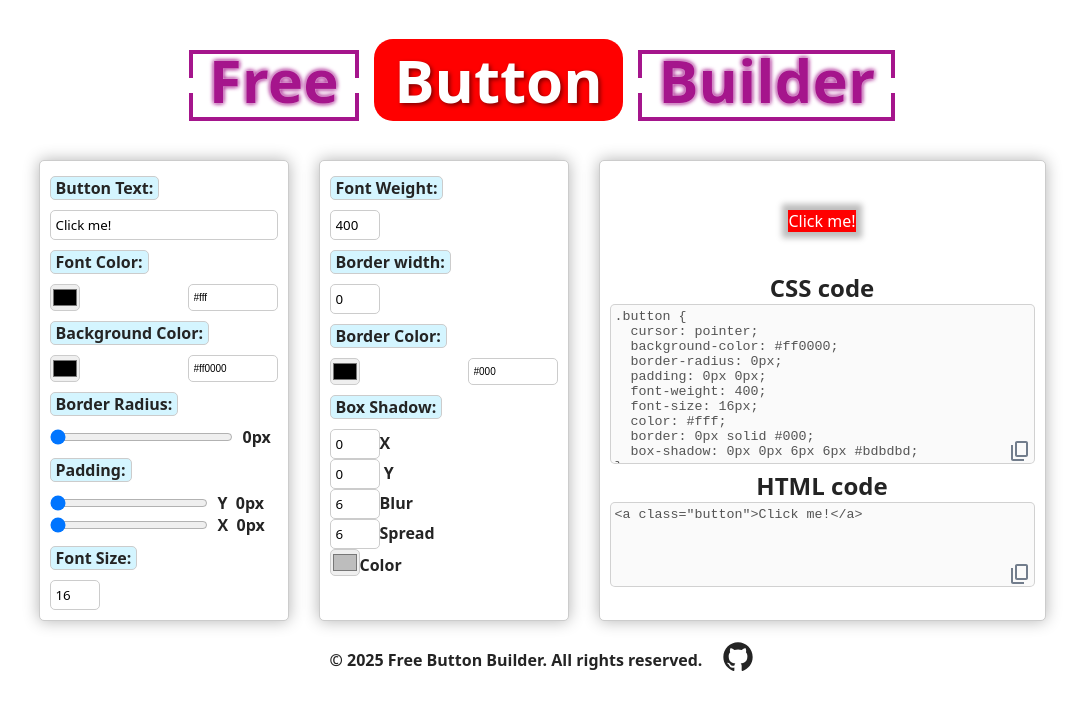
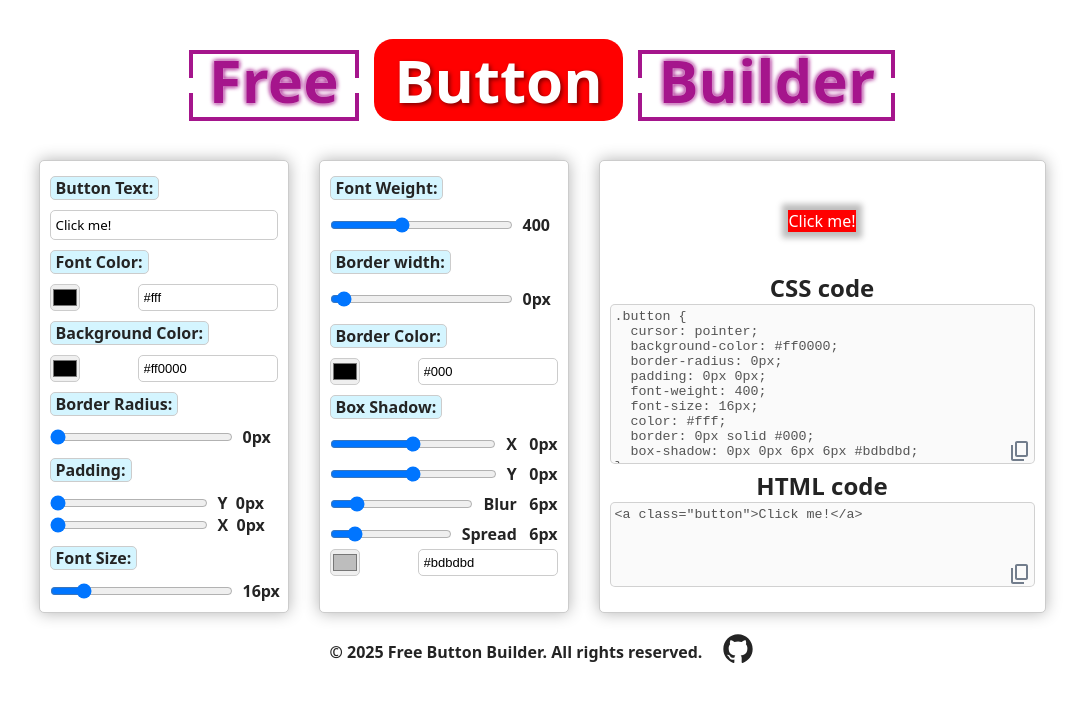
Before and after one commit to J-C-S-V/button-builder, a React (Vite) app: page / in a window 1280 px wide. Shown: the top 710 px of the page, without its empty margins (98-1182 px from the left). Built offline with nearby package versions, Linux system fonts and the light colour scheme.

Commit message:
update input type to range remaning components

```diff
--- a/src/App.css
+++ b/src/App.css
@@ -96,7 +96,6 @@ main {
 
 .workbench__input-padding,
 .workbench__input-font-weight,
-.workbench__input-font-size,
 .workbench__input-border,
 .workbench__input-box-shadow-x,
 .workbench__input-box-shadow-y,
@@ -146,17 +145,18 @@ main {
   fill: #464646;
 }
 
-.workbench__input-color {
+.workbench__input-color,
+.workbench__box-shadow-color {
   display: flex;
   justify-content: space-between;
-  gap: 0.5rem;
 }
 
 .workbench__font-color-preview,
 .workbench__background-color-preview,
-.workbench__border-color-preview {
-  font-size: 1rem;
-  width: 9rem;
+.workbench__border-color-preview,
+.workbench__box-shadow-color-preview {
+  font-size: 1.3rem;
+  width: 14rem;
   border: 1px solid #ccc;
   display: inline-block;
   margin-left: 0.5rem;
@@ -168,13 +168,6 @@ input[type="color"] {
   width: 3rem;
   border-radius: 5px;
   border: 1px solid #ccc;
-}
-
-.workbench__text-padding-y,
-.workbench__text-padding-x {
-  display: flex;
-  justify-content: flex-start;
-  align-items: center;
 }
 
 .footer {
@@ -236,14 +229,6 @@ input[type="color"] {
   justify-content: left;
 }
 
-.workbench__input-radius-wrapper,
-.workbench__text-padding-y,
-.workbench__text-padding-x {
-  display: flex;
-  justify-content: space-between;
-  align-items: center;
-}
-
 .workbench__input-padding-x,
 .workbench__input-padding-y {
   flex-grow: 1;
@@ -263,3 +248,35 @@ input[type="color"] {
 .workbench__input-radius-span {
   width: 35px;
 }
+
+.workbench__input-font-size-wrapper,
+.workbench__input-font-weight-wrapper,
+.workbench__text-padding-y,
+.workbench__text-padding-x,
+.workbench__input-radius-wrapper,
+.workbench__input-border-wrapper,
+.workbench__box-shadow-x,
+.workbench__box-shadow-y,
+.workbench__box-shadow-blur,
+.workbench__box-shadow-spread {
+  display: flex;
+  justify-content: space-between;
+  align-items: center;
+}
+
+.workbench__input-font-size,
+.workbench__input-font-weight,
+.workbench__input-border,
+.workbench__input-box-shadow-x,
+.workbench__input-box-shadow-y,
+.workbench__input-box-shadow-blur,
+.workbench__input-box-shadow-spread {
+  flex-grow: 1;
+  margin-right: 1rem;
+}
+
+.workbench__input-font-size-span,
+.workbench__input-font-weight-span,
+.workbench__input-border-span {
+  width: 35px;
+}
--- a/src/components/ChangeBorder.tsx
+++ b/src/components/ChangeBorder.tsx
@@ -10,15 +10,18 @@ export const ChangeBorder = ({
       <label className="label" title="Enter border" htmlFor="border">
         Border width:
       </label>
+      <div className="workbench__input-border-wrapper">
         <input
           className="workbench__input-border"
-        type="number"
+          type="range"
           id="border"
           onChange={onBorderChange}
           value={border}
           min={0}
           max={50}
         />
+        <span className="workbench__input-border-span">{border}px</span>
+      </div>
     </>
   );
 };
--- a/src/components/ChangeBoxShadow.tsx
+++ b/src/components/ChangeBoxShadow.tsx
@@ -30,48 +30,58 @@ export const ChangeBoxShadow = ({
         <div className="workbench__box-shadow-wrapper-coordinates">
           <div className="workbench__box-shadow-x">
             <input
-              type="number"
+              type="range"
               className="workbench__input-box-shadow-x"
+              min={-50}
+              max={50}
+              step={1}
               id="box-shadow-x"
               value={boxShadowX}
               onChange={onBoxShadowXChange}
             />
-            <span className="workbench__shadow-x">X</span>
+            <span className="workbench__shadow-x">X &nbsp;&nbsp;{boxShadowX}px</span>
           </div>
           <div className="workbench__box-shadow-y">
             <input
-              type="number"
+              type="range"
               className="workbench__input-box-shadow-y"
+              min={-50}
+              max={50}
+              step={1}
               id="box-shadow-y"
               value={boxShadowY}
               onChange={onBoxShadowYChange}
-            />{" "}
-            <span className="workbench__box-shadow-y">Y</span>
+            />
+            <span className="workbench__box-shadow-y">Y &nbsp;&nbsp;{boxShadowY}px</span>
           </div>
         </div>
 
         <div className="workbench__box-shadow-wrapper-blur-spread">
           <div className="workbench__box-shadow-blur">
             <input
-              type="number"
+              type="range"
               className="workbench__input-box-shadow-blur"
               id="box-shadow-blur"
               min={0}
+              max={50}
+              step={1}
               value={boxShadowBlur}
               onChange={onBoxShadowBlurChange}
             />
-            <span className="workbench__box-shadow-blur">Blur</span>
+            <span className="workbench__box-shadow-blur">Blur &nbsp;&nbsp;{boxShadowBlur}px</span>
           </div>
           <div className="workbench__box-shadow-spread">
             <input
-              type="number"
+              type="range"
               className="workbench__input-box-shadow-spread"
               id="box-shadow-spread"
               min={0}
+              max={50}
+              step={1}
               value={boxShadowSpread}
               onChange={onBoxShadowSpreadChange}
             />
-            <span className="workbench__box-shadow-spread">Spread</span>
+            <span className="workbench__box-shadow-spread">Spread &nbsp;&nbsp;{boxShadowSpread}px</span>
           </div>
         </div>
 
@@ -83,7 +93,12 @@ export const ChangeBoxShadow = ({
             value={boxShadowColor}
             onChange={onBoxShadowColorChange}
           />
-          <span className="workbench__box-shadow-color">Color</span>
+          <input
+            type="text"
+            className="workbench__box-shadow-color-preview"
+            value={boxShadowColor}
+            onChange={onBoxShadowColorChange}
+          />
         </div>
       </div>
     </>
--- a/src/components/ChangeFontSize.tsx
+++ b/src/components/ChangeFontSize.tsx
@@ -10,16 +10,19 @@ export const ChangeFontSize = ({
       <label htmlFor="fontSize" className="label">
         Font Size:
       </label>
+      <div className="workbench__input-font-size-wrapper">
         <input
           className="workbench__input-font-size"
-        type="number"
+          type="range"
           id="fontSize"
-        min={6}
+          min={0}
           max={100}
           step={1}
           value={fontSize}
           onChange={onFontSizeChange}
         />
+        <span className="workbench__input-font-size-span">{fontSize}px</span>
+      </div>
     </>
   );
 };
--- a/src/components/ChangeFontWeight.tsx
+++ b/src/components/ChangeFontWeight.tsx
@@ -10,9 +10,10 @@ export const ChangeFontWeight = ({
       <label htmlFor="fontWeight" className="label">
         Font Weight:
       </label>
+      <div className="workbench__input-font-weight-wrapper">
         <input
           className="workbench__input-font-weight"
-        type="number"
+          type="range"
           id="fontWeight"
           min={100}
           max={900}
@@ -20,6 +21,8 @@ export const ChangeFontWeight = ({
           value={fontWeight}
           onChange={onFontWeightChange}
         />
+        <span className="workbench__input-font-weight-span">{fontWeight}</span>
+      </div>
     </>
   );
 };
--- a/src/components/ChangePadding.tsx
+++ b/src/components/ChangePadding.tsx
@@ -36,7 +36,7 @@ export const ChangePadding = ({
             id="padding"
             placeholder={paddingX.toString()}
             min={0}
-            max={50}
+            max={100}
             step={1}
             value={paddingX}
             onChange={onPaddingXChange}
```
Lines whose indentation alone changed are shown as unchanged.
